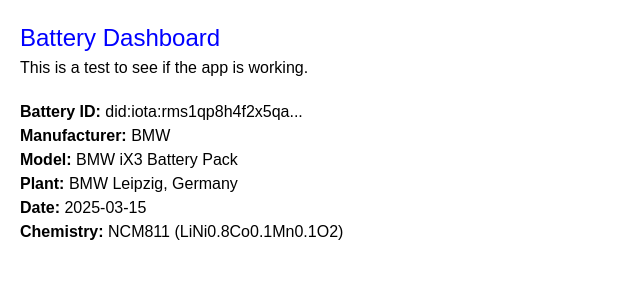
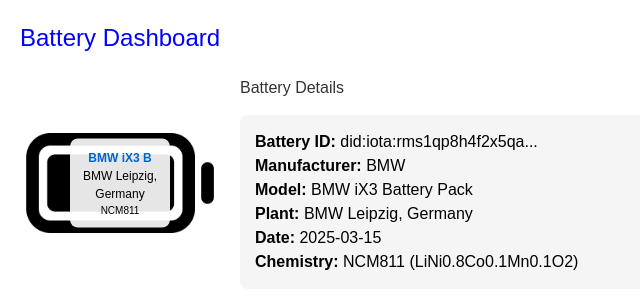
Before and after one commit to flybylow/batt, a React (Vite) app: page / in a window 1280 px wide. Shown: the top 308 px of the page, without its empty margins (0-640 px from the left). Built offline with nearby package versions, Linux system fonts and the light colour scheme.

Commit message:
Add battery image with overlay info visualization

```diff
--- a/src/App.tsx
+++ b/src/App.tsx
@@ -2,8 +2,35 @@
   return (
     <div style={{ padding: '20px', fontFamily: 'Arial, sans-serif' }}>
       <h1 style={{ color: 'blue', fontSize: '24px' }}>Battery Dashboard</h1>
-      <p>This is a test to see if the app is working.</p>
-      <div style={{ marginTop: '20px' }}>
+
+      <div style={{ display: 'flex', alignItems: 'center', gap: '20px', marginTop: '20px' }}>
+        <div style={{ position: 'relative' }}>
+          <img
+            src="/battery.png"
+            alt="BMW iX3 Battery"
+            style={{ width: '200px', height: 'auto' }}
+          />
+          <div style={{
+            position: 'absolute',
+            top: '50%',
+            left: '50%',
+            transform: 'translate(-50%, -50%)',
+            backgroundColor: 'rgba(255, 255, 255, 0.9)',
+            padding: '10px',
+            borderRadius: '8px',
+            fontSize: '12px',
+            textAlign: 'center',
+            maxWidth: '150px'
+          }}>
+            <div style={{ fontWeight: 'bold', color: '#0066cc' }}>BMW iX3 B</div>
+            <div>BMW Leipzig, Germany</div>
+            <div style={{ fontSize: '10px' }}>NCM811</div>
+          </div>
+        </div>
+
+        <div style={{ flex: 1 }}>
+          <h2 style={{ color: '#333', marginBottom: '15px' }}>Battery Details</h2>
+          <div style={{ backgroundColor: '#f5f5f5', padding: '15px', borderRadius: '8px' }}>
             <p><strong>Battery ID:</strong> did:iota:rms1qp8h4f2x5qa...</p>
             <p><strong>Manufacturer:</strong> BMW</p>
             <p><strong>Model:</strong> BMW iX3 Battery Pack</p>
@@ -12,6 +39,8 @@
             <p><strong>Chemistry:</strong> NCM811 (LiNi0.8Co0.1Mn0.1O2)</p>
           </div>
         </div>
+      </div>
+    </div>
   );
 }
 
```
Also changed, not shown: public/battery.png (added). Lines whose indentation alone changed are shown as unchanged.
